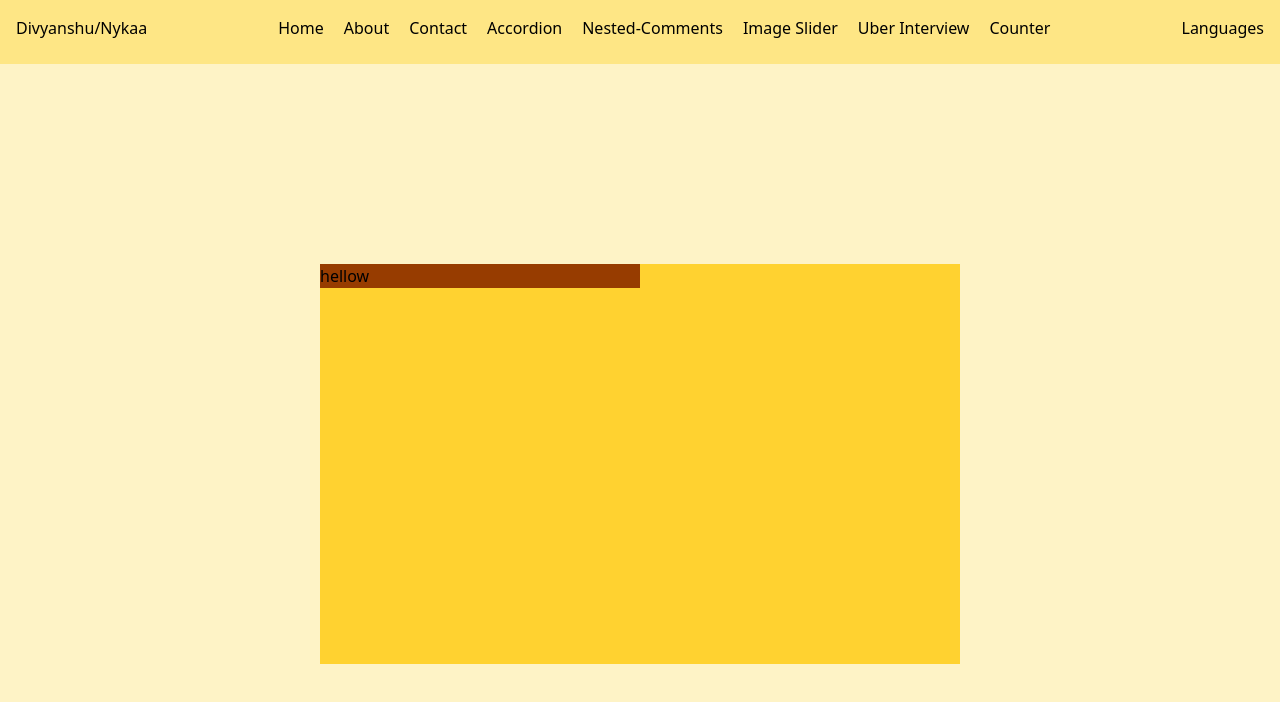
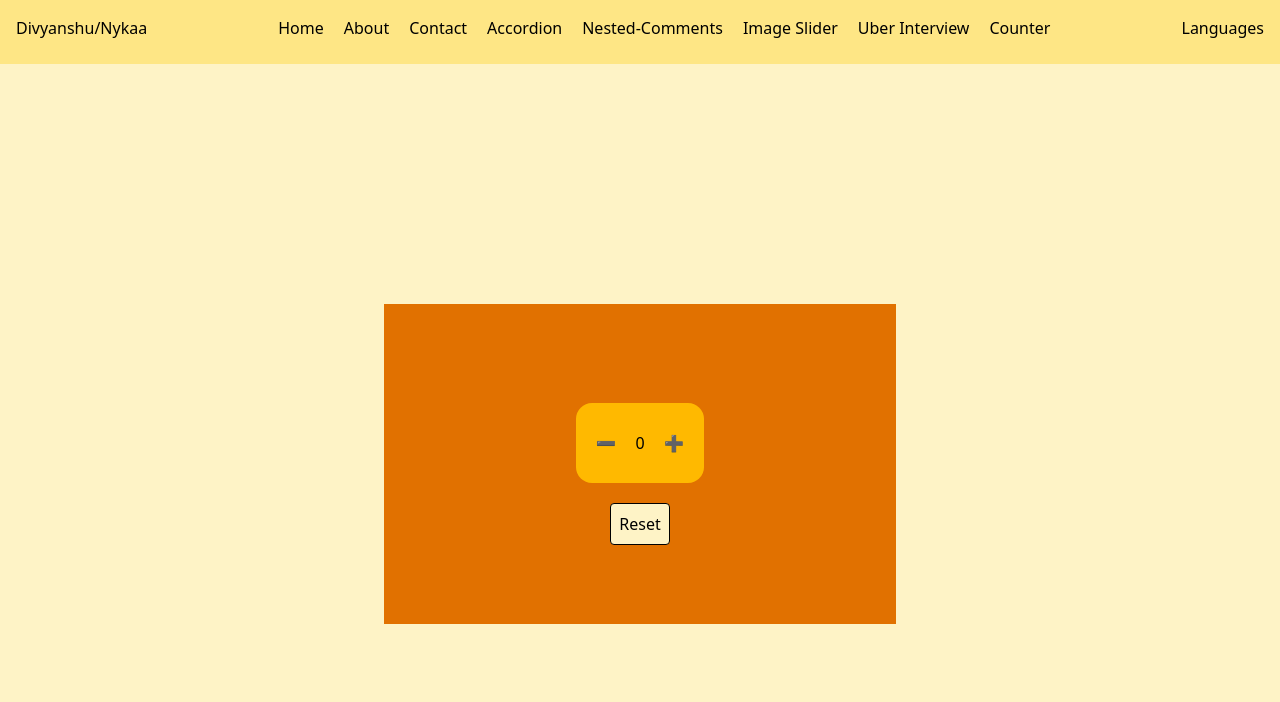
Before and after one commit to divyanshuispathak/Frontend-LLD, a React (Vite) app in the folder PracticePlayground/: page /counter in a window 1280 px wide. Shown: the top 702 px of the page. Built offline with nearby package versions, Linux system fonts and the light colour scheme.

Commit message:
practices tailwind css and counter application in different ways

```diff
--- a/PracticePlayground/src/components/Counter.jsx
+++ b/PracticePlayground/src/components/Counter.jsx
@@ -1,13 +1,43 @@
 import React, { useState } from "react";
 
 const Counter = () => {
+
+  const [count, setCount] = useState(0);
+
+  const decrementCount = () => {
+    if(count === -5) {
+      setCount(5)
+      return;
+    }
+    setCount(count - 1);
+  }
+
+  const incrementCount = () => {
+    if(count === 5) {
+      setCount(-5)
+      return;
+    }
+    setCount(count + 1);
+  }
+
+  const resetCount = () => {
+    setCount(0);
+  }
+
   return (
-    <div className="bg-amber-100 h-[100vh] w-[100vw] flex justify-center items-center">
-        <div className="bg-amber-300 min-h-6/12 min-w-6/12">
-            <div className="bg-amber-800 h-1/2 w-1/2">
-            hellow
-            </div>
+    <div className="bg-amber-100 h-[100vh] flex justify-center items-center">
+      <div className="bg-amber-600 h-[40%] w-[40%] flex flex-col justify-center items-center">
+        <div className="bg-amber-400 w-3/12 flex h-3/12 justify-between items-center px-5 my-5 rounded-2xl">
+          <button className="cursor-pointer" onClick={decrementCount}>➖</button>
+          <h1>{count}</h1>
+          <button className="cursor-pointer" onClick={incrementCount}>➕</button>
         </div>
+        <div>
+        <button className="border p-2 bg-amber-100 cursor-pointer hover:bg-amber-950 hover:text-white rounded" onClick={resetCount}>Reset</button>
+        </div>
+      </div>
+
+
     </div>
   )
 };
```
